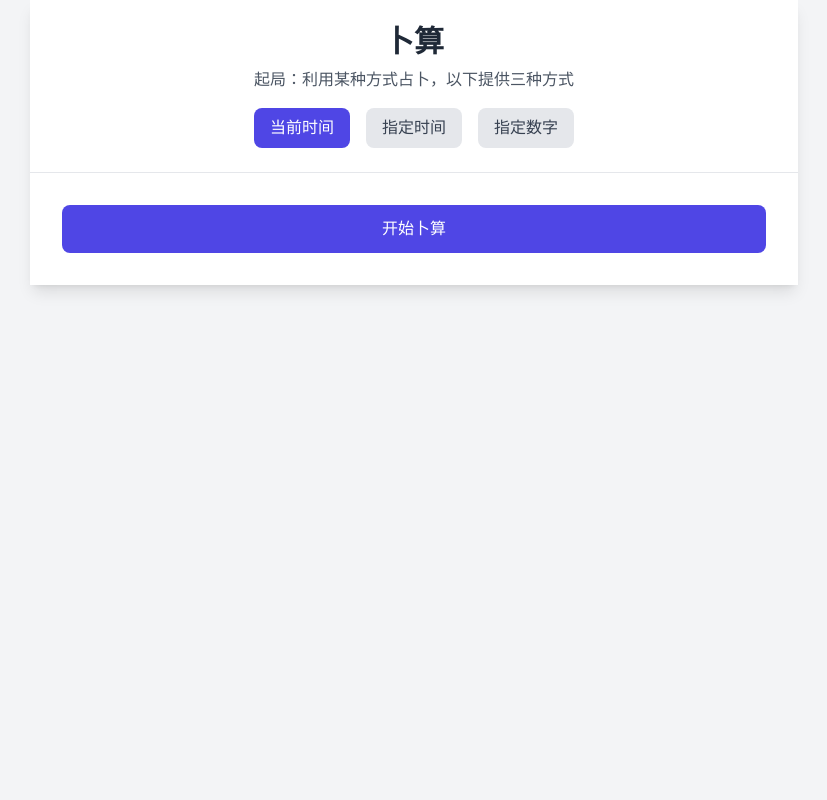
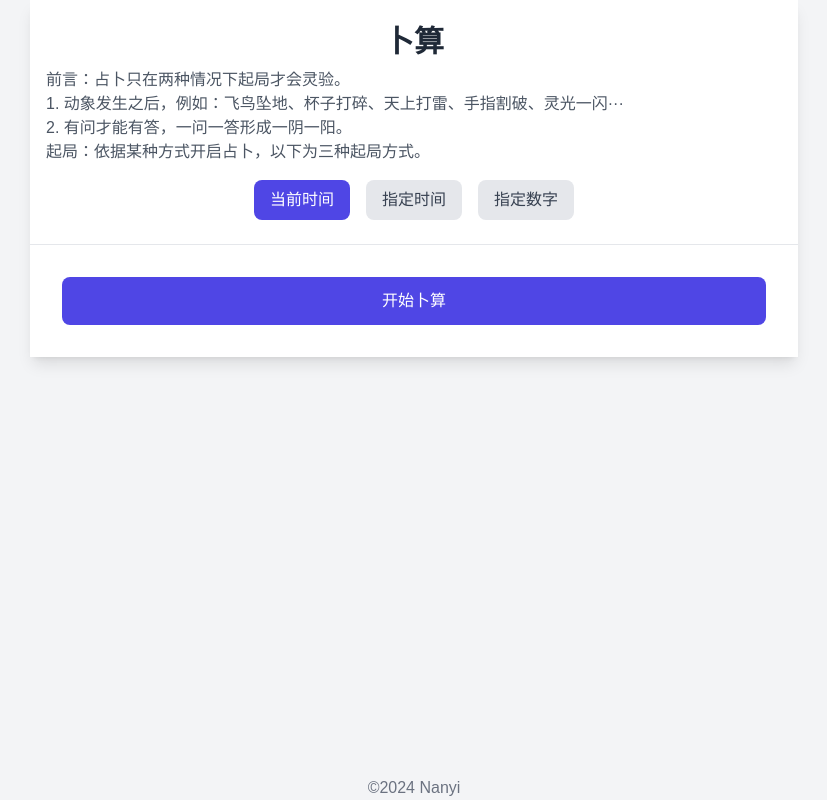
Before and after one commit to nanyishixiong/cool-gift, a Next.js app: page /divination in a window 1280 px wide. Shown: the whole page, without its empty margins (226-1053 px from the left). Built offline with nearby package versions, Linux system fonts and the light colour scheme.

Commit message:
fix: 选择时间格式错误

```diff
--- a/app/divination/layout.tsx
+++ b/app/divination/layout.tsx
@@ -5,5 +5,10 @@ export const metadata: Metadata = {
 };
 
 export default function Layout({ children }: { children: React.ReactNode }) {
-  return children;
+  return (
+    <main className="flex min-h-screen flex-col bg-gray-100">
+      {children}
+      <footer className="text-center text-gray-500">©2024 Nanyi</footer>
+    </main>
+  );
 }
--- a/app/divination/page.tsx
+++ b/app/divination/page.tsx
@@ -36,11 +36,16 @@ export default function Page() {
   };
 
   return (
-    <div className="min-h-screen bg-gray-100">
+    <div className="flex-1">
       <div className="mx-auto max-w-3xl bg-white shadow-lg">
         <header className="sticky top-0 z-10 border-b border-gray-200 bg-white py-6 text-center">
           <h1 className="top-0 text-3xl font-bold text-gray-800">卜算</h1>
-          <p className="mt-2 text-gray-600">起局：利用某种方式占卜，以下提供三种方式</p>
+          <div className="mt-2 px-4 text-left text-gray-600">
+            <p>前言：占卜只在两种情况下起局才会灵验。</p>
+            <p>1. 动象发生之后，例如：飞鸟坠地、杯子打碎、天上打雷、手指割破、灵光一闪···</p>
+            <p>2. 有问才能有答，一问一答形成一阴一阳。</p>
+            <p>起局：依据某种方式开启占卜，以下为三种起局方式。</p>
+          </div>
           <div className="mt-4 flex justify-center space-x-4">
             <button
               onClick={() => handleTabChange('current')}
--- a/app/divination/util.ts
+++ b/app/divination/util.ts
@@ -1,4 +1,5 @@
 import calendar from 'js-calendar-converter';
+import dayjs from 'dayjs';
 interface IGuaXiang {
   /** 六神名字 */
   name: string;
@@ -114,7 +115,7 @@ export interface DivinationResult {
 // 时间起局
 export const timeStart = (date: Date): DivinationResult => {
   const hours = date.getHours();
-  const lunar = calendar.solar2lunar(date);
+  const lunar = calendar.solar2lunar(date.getFullYear(), date.getMonth() + 1, date.getDate());
   const shichen = timeToShichen(hours);
   const tag = divination(lunar.lMonth, lunar.lDay, shichen.num);
   const result = guaXiang[tag];
--- a/types/js-calendar-converter.d.ts
+++ b/types/js-calendar-converter.d.ts
@@ -25,7 +25,7 @@ declare module 'js-calendar-converter' {
 //   Term: null,
 //   astro: '射手座'
 // }
-    solar2lunar(date: Date | string | number): {
+    solar2lunar(yPara: string | number, mPara: string | number, dPara: string | number): {
       lYear: number;
       lMonth: number;
       lDay: number;
```
